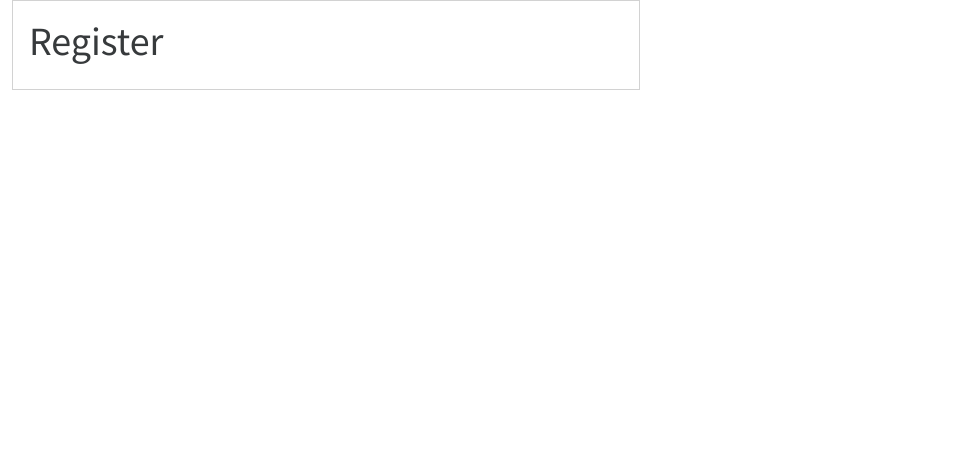
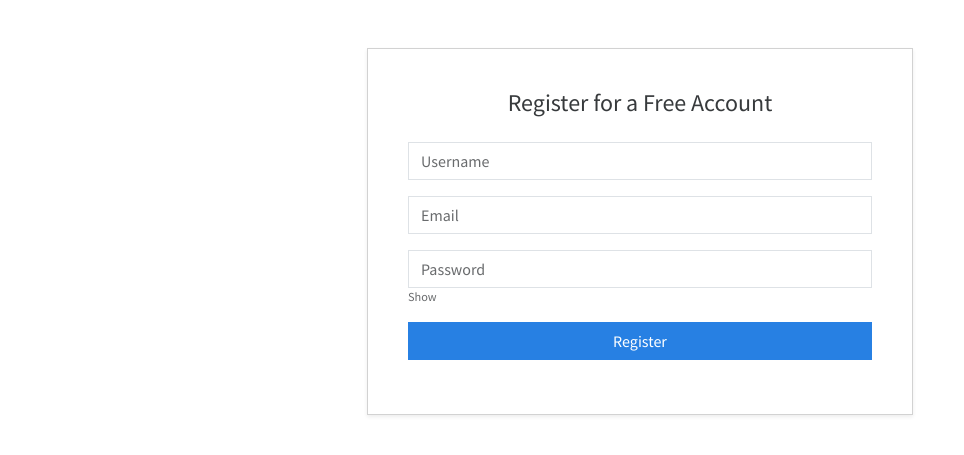
Before and after one commit to SanStart/expenseswebsite, a Django app: page /authentication/register in a window 1280 px wide. Shown: the top 455 px of the page, without its empty margins (0-964 px from the left). Run offline with Django 5.2, Linux system fonts and the light colour scheme; some libraries are stand-ins or nearby versions.

Commit message:
Modified register.html

```diff
--- a/templates/authentication/register.html
+++ b/templates/authentication/register.html
@@ -1,17 +1,108 @@
 {% extends 'base_auth.html' %}
+
+{% block content %}
+
+<div class="container mt-5">
+    <div class="row justify-content-center">
+        <div class="col-md-6">
+            <div class="card p-4 shadow-sm">
+                <div class="card-body">
+                    <h4 class="card-title text-center mb-4">Register for a Free Account</h4>
+                    <form action="" method="post">
+                        {% csrf_token %}
+                        <div class="form-group mb-3">
+                            <input
+                                type="text"
+                                name="username"
+                                placeholder="Username"
+                                id="usernameField"
+                                class="form-control"
+                            />
+                        </div>
+                        <div class="form-group mb-3">
+                            <input
+                                type="email"
+                                name="email"
+                                placeholder="Email"
+                                id="emailField"
+                                class="form-control"
+                            />
+                        </div>
+                        <div class="form-group mb-3">
+                            <input
+                                type="password"
+                                name="password"
+                                placeholder="Password"
+                                id="passwordField"
+                                class="form-control"
+                            />
+                            <small class="form-text text-muted py-3">Show</small>
+                        </div>
+                        <button type="submit" class="btn btn-primary w-100">Register</button>
+                    </form>
+                </div>
+            </div>
+        </div>
+    </div>
+</div>
+
+{% endblock %}
+
+{% comment %} {% extends 'base_auth.html' %}
 
 
     {% block content %}
 
+    <div class="row">
+        <div class="col-md-4"></div>
+        <div class="col-md-4"></div>
 
-    <div class="card">
+            <div class="card mt-5">
+                <div class="card-title">
+                    <h4>Register for a free account</h4>
 
-    <div class="card-body">
 
-    <h1>Register</h1>
+                    <form action="" method="post">
+                        <div class="form-group">
+                            <input
+                                type="text"
+                                name="username"
+                                placeholder="Username"
+                                id="usernameField"
+                                class="form-control form-control-sm"
+                            />
+                        </div>
+                        <div class="form-group">
+                            <input
+                                type="email"
+                                name="email"
+                                placeholder="Email"
+                                id="emailField"
+                                class="form-control form-control-sm"
+                            />
+                        </div>
+                        <div class="form-group">
+                            <input
+                                type="password"
+                                name="password"
+                                placeholder="Password"
+                                id="passwordField"
+                                class="form-control form-control-sm"
+                            />
+                            <small class="float-left">SHOW</small>
 
+
+                        </div>
+                         <input type="submit" value="Register" class="btn btn-block"/>
+
+                    </form>
+
+                </div>
+            </div>
+        <div class="col-md-4"></div>
     </div>
 
-    </div>
 
-    {% endblock %}
+
+
+    {% endblock %} {% endcomment %}
--- a/templates/base_auth.html
+++ b/templates/base_auth.html
@@ -22,15 +22,9 @@
   <div class="row">
 
 
-    <main class="col-md-12">
+    <main role="main">
 
 
-
-    <div class="col-md-3">
-
-    </div>
-
-    <div class="col-md-6">
 
     {% block content %}
 
@@ -39,11 +33,7 @@
 
     {% endblock %}
 
-    </div>
 
-    <div class="col-md-3">
-
-    </div>
 
 
     </main>
```
